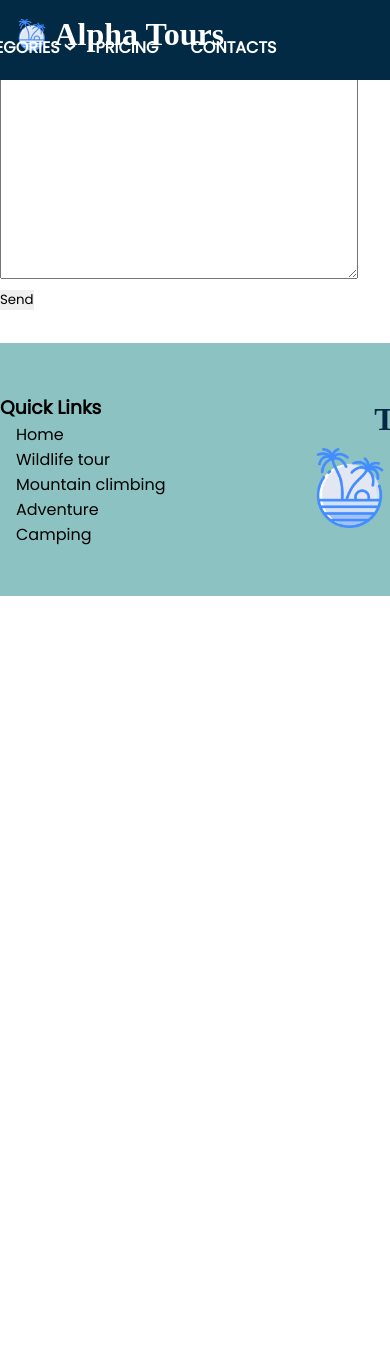
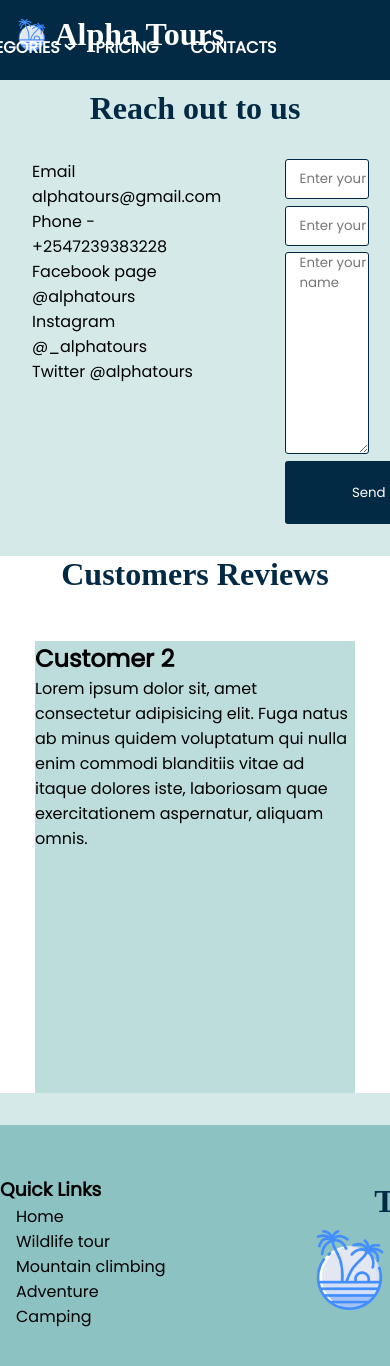
Before and after one commit to muirurii/alphatours, a React (Create React App) app: page /contacts in a window 390 px wide. Shown: the top 1366 px of the page. Before the commit the page ends 844 px from the top, so only its background shows below. Built offline with nearby package versions, Linux system fonts and the light colour scheme; a web font is replaced by a local one.

Commit message:
added carousel responsiveness and contact page

```diff
--- /dev/null
+++ b/src/components/Pages/Contacts/ContactInfo.jsx
@@ -0,0 +1,31 @@
+import {Link} from 'react-router-dom';
+
+const ContactsInfo = ()=>{
+    return(
+        <div className = "contacts-info">
+                <div>
+                    <ul>
+                        <li><Link to="">Email alphatours@gmail.com</Link></li>
+                        <li><Link to=""></Link>Phone - +2547239383228</li>
+                        <li><Link to="">Facebook page @alphatours</Link></li>
+                        <li><Link to="">Instagram @_alphatours</Link></li>
+                        <li><Link to="">Twitter @alphatours</Link></li>
+                    </ul>
+                </div>
+            <form>
+                <div>
+                    <input type="text" id="name" placeholder="Enter your name"/>
+                </div>
+                <div>
+                    <input type="email" id="email" placeholder="Enter your name"/>
+                </div>
+                <div>
+                    <textarea id="message" cols="30" rows="10" placeholder="Enter your name"></textarea>
+                </div>
+                <button type="submit">Send</button>
+            </form>
+        </div>
+    );
+}
+
+export default ContactsInfo;
--- a/src/components/Pages/Contacts/Contacts.jsx
+++ b/src/components/Pages/Contacts/Contacts.jsx
@@ -1,21 +1,12 @@
+import ContactsInfo from "./ContactInfo";
+import Testimonials from "./Testimonials";
+
 const ContactsPage = ()=>{
     return(
         <div className="contacts">
-            <form>
-                <div>
-                    <label htmlFor="name">Name</label>
-                    <input type="text" id="name"/>
-                </div>
-                <div>
-                    <label htmlFor="email">Email</label>
-                    <input type="email" id="email"/>
-                </div>
-                <div>
-                    <label htmlFor="message">Message</label>
-                    <textarea id="message" cols="30" rows="10"></textarea>
-                </div>
-                <button type="submit">Send</button>
-            </form>
+            <h1>Reach out to us</h1>
+            <ContactsInfo />
+            <Testimonials />
         </div>
     );
 }
--- /dev/null
+++ b/src/components/Pages/Contacts/Testimonials.jsx
@@ -0,0 +1,30 @@
+import { useState } from "react";
+
+const Testimonials = ()=>{
+    const testimonials = [0,1,2,3];
+    const [activeIndex,setActiveIndex] = useState(0);
+
+    const int = setInterval(()=>{
+        console.log(activeIndex);
+        setActiveIndex(activeIndex >= 3 ? 0 : activeIndex+1);
+        clearInterval(int);
+    },4000);
+
+    return(
+        <div className="testimonials">
+            <h1>Customers Reviews</h1>
+            <div>
+                {testimonials.map((t,index)=>{
+                    return(
+                     <div className={`testimonial ${activeIndex === index ? 'active' : null}`}  key={index}>
+                            <h2>Customer {index+1}</h2>
+                            Lorem ipsum dolor sit, amet consectetur adipisicing elit. Fuga natus ab minus quidem voluptatum qui nulla enim commodi blanditiis vitae ad itaque dolores iste, laboriosam quae exercitationem aspernatur, aliquam omnis.
+                     </div>
+                    )
+                })}
+            </div>
+        </div>
+    )
+}
+
+export default Testimonials;
--- a/src/components/Pages/HomePage/Popular.jsx
+++ b/src/components/Pages/HomePage/Popular.jsx
@@ -4,11 +4,18 @@ import { Swiper, SwiperSlide } from 'swiper/react';
 import 'swiper/css';
 import 'swiper/css/navigation';
 import 'swiper/css/pagination';
+
 import PopularCard from './PopularCard';
+import { useState,useEffect } from 'react';
 
 
 const Popular = ({places})=>{
-    console.log(places);
+  const[slides,setSlides] = useState(1);
+
+  useEffect(()=>{
+    const width = window.innerWidth;
+      setSlides(width > 1000 ? 3 : width > 650 ? 2 : 1.5 );
+  },[]);
 
   return(
       <div id="popular-section">
@@ -17,13 +24,14 @@ const Popular = ({places})=>{
             // install Swiper modules
             modules={[Navigation, Pagination,Autoplay, A11y,EffectFade]}
             spaceBetween={0}
-            slidesPerView={3}
+            slidesPerView={slides}
             navigation
             autoplay={{delay:3000}}
+            centeredSlides = {true}
+            centerInsufficientSlides = {true}
+            onAutoplayResume = {true}
+            slidesPerGroupAuto = {true}
             pagination={{ clickable: true }}
-            //   scrollbar={{ draggable: false }}
-            onSwiper={(swiper) => console.log(swiper)}
-            onSlideChange={() => console.log('slide change')}
             effect = "cube"
             >
 
--- a/src/index.css
+++ b/src/index.css
@@ -17,6 +17,7 @@ ul {
 button {
     border: none;
     cursor: pointer;
+    padding: 1.6em 5em;
 }
 
 a {
@@ -28,10 +29,13 @@ input,
 textarea,
 button {
     font-family: inherit;
+    border-radius: 3px;
+    outline: none;
 }
 
 body {
     font-family: 'Poppins', serif;
+    overflow-x: hidden;
 }
 
 h1 {
@@ -363,9 +367,7 @@ footer li:hover {
 
 #services button,
 .popular button {
-    padding: 1.2em 2em;
     background-color: #022a44;
-    border-radius: 3px;
     color: #fff;
 }
 
@@ -396,7 +398,7 @@ footer li:hover {
     height: 390px;
     border-radius: 4px;
     margin: 1em;
-    padding: 2em 0;
+    padding: 2em;
 }
 
 .popular h2,
@@ -421,10 +423,6 @@ footer li:hover {
     transform: translateX(10px);
 }
 
-.swiper-slide.swiper-slide.active .popular h3 {
-    transform: scaleY(3);
-}
-
 .swiper-horizontal>.swiper-pagination-bullets .swiper-pagination-bullet,
 .swiper-pagination-horizontal.swiper-pagination-bullets .swiper-pagination-bullet {
     background-color: #022a44;
@@ -440,7 +438,6 @@ footer li:hover {
 /* Destinations */
 
 .destinations {
-    /* min-height: 100vh; */
     padding-top: 80px;
 }
 
@@ -515,7 +512,6 @@ select-pure {
 }
 
 .destination label {
-    /* color: #fff; */
     font-weight: bold;
 }
 
@@ -532,10 +528,8 @@ select-pure {
 .destination button {
     display: block;
     margin-top: 2em;
-    padding: 1.2em 3em;
     background-color: #022a44;
     color: #fff;
-    border-radius: 4px;
 }
 
 .destination button:hover {
@@ -573,8 +567,6 @@ select-pure {
     width: 50vw;
     padding-left: 2em;
     border: 1px solid #022a44;
-    border-radius: 5px;
-    outline: none;
 }
 
 .booking textarea {
@@ -587,11 +579,79 @@ select-pure {
 
 .booking button {
     background-color: #022a44;
-    padding: 1.6em 5em;
     color: #fff;
-    border-radius: 3px;
 }
 
 .booking button:hover {
     opacity: .95;
 }
+
+
+/* contacts */
+
+.contacts {
+    padding-top: 90px;
+    background-color: #8dc2c25b;
+}
+
+.contacts h1 {
+    text-align: center;
+}
+
+.contacts-info {
+    display: grid;
+    grid-template-columns: repeat(2, 1fr);
+}
+
+.contacts-info>div,
+.contacts-info form {
+    padding: 2em;
+}
+
+.contacts-info>div {
+    display: flex;
+    justify-content: center;
+}
+
+.contacts input,
+.contacts textarea {
+    width: 50%;
+    padding-left: 1em;
+    border: 1px solid #022a44;
+}
+
+.contacts input {
+    height: 40px;
+    margin-bottom: .5em;
+}
+
+.contacts button {
+    background-color: #022a44;
+    color: #fff;
+}
+.testimonials{
+    background-color:#fff;
+}
+.testimonials>div{
+    position: relative;
+    height: 500px;
+    max-width: 320px;
+    margin: 0 auto;
+    overflow: hidden;
+}
+
+.testimonial {
+    position: absolute;
+    top: 3rem;
+    left: 0;
+    height: calc(500px - 3rem);
+    background-color: #fff;
+    transform: translateX(-100%);
+    transition: 1s linear;
+}
+
+.testimonial.active {
+    transform: translateX(0%);
+    z-index: 2;
+    background-color: #8dc2c293;
+}
```
